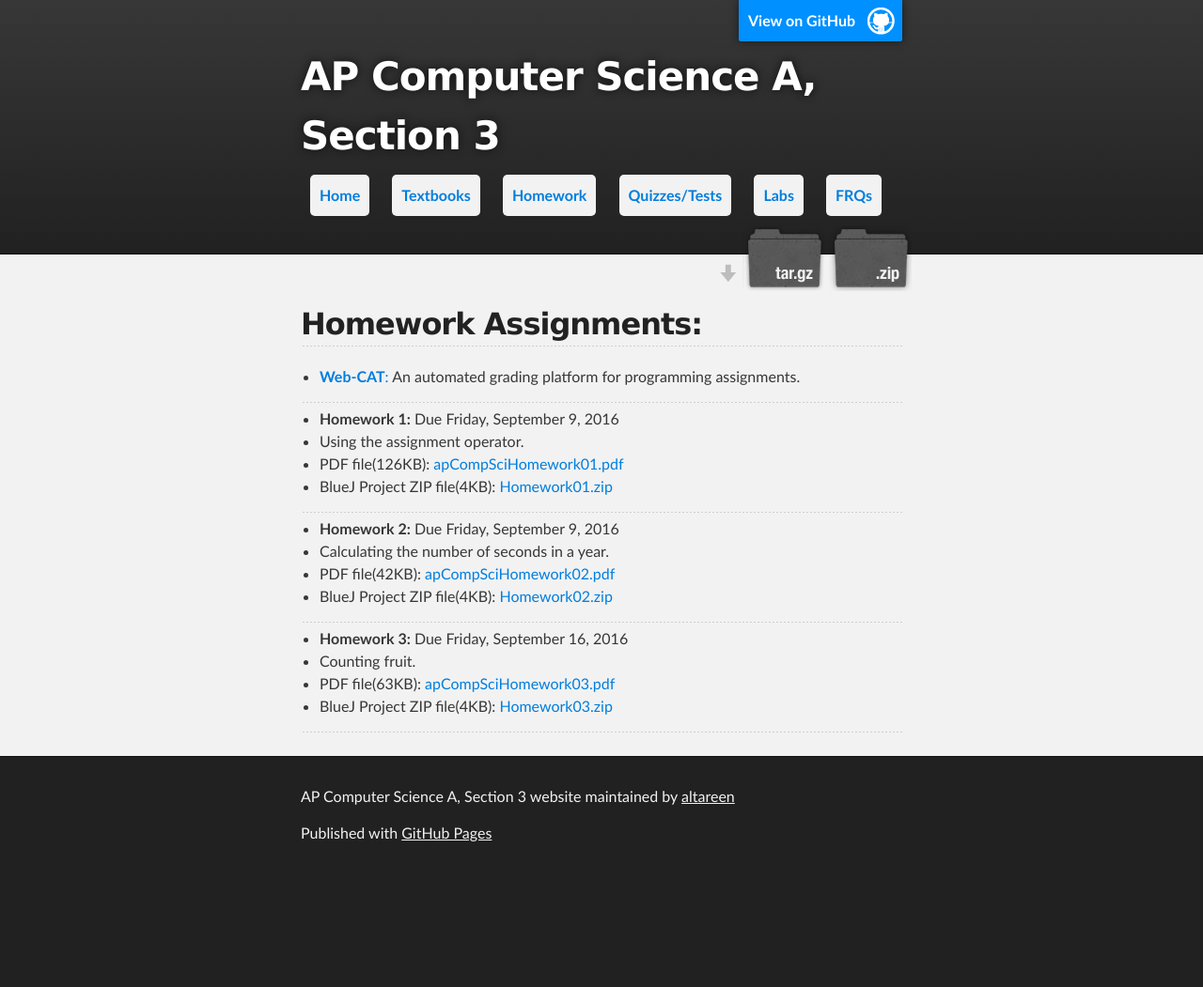
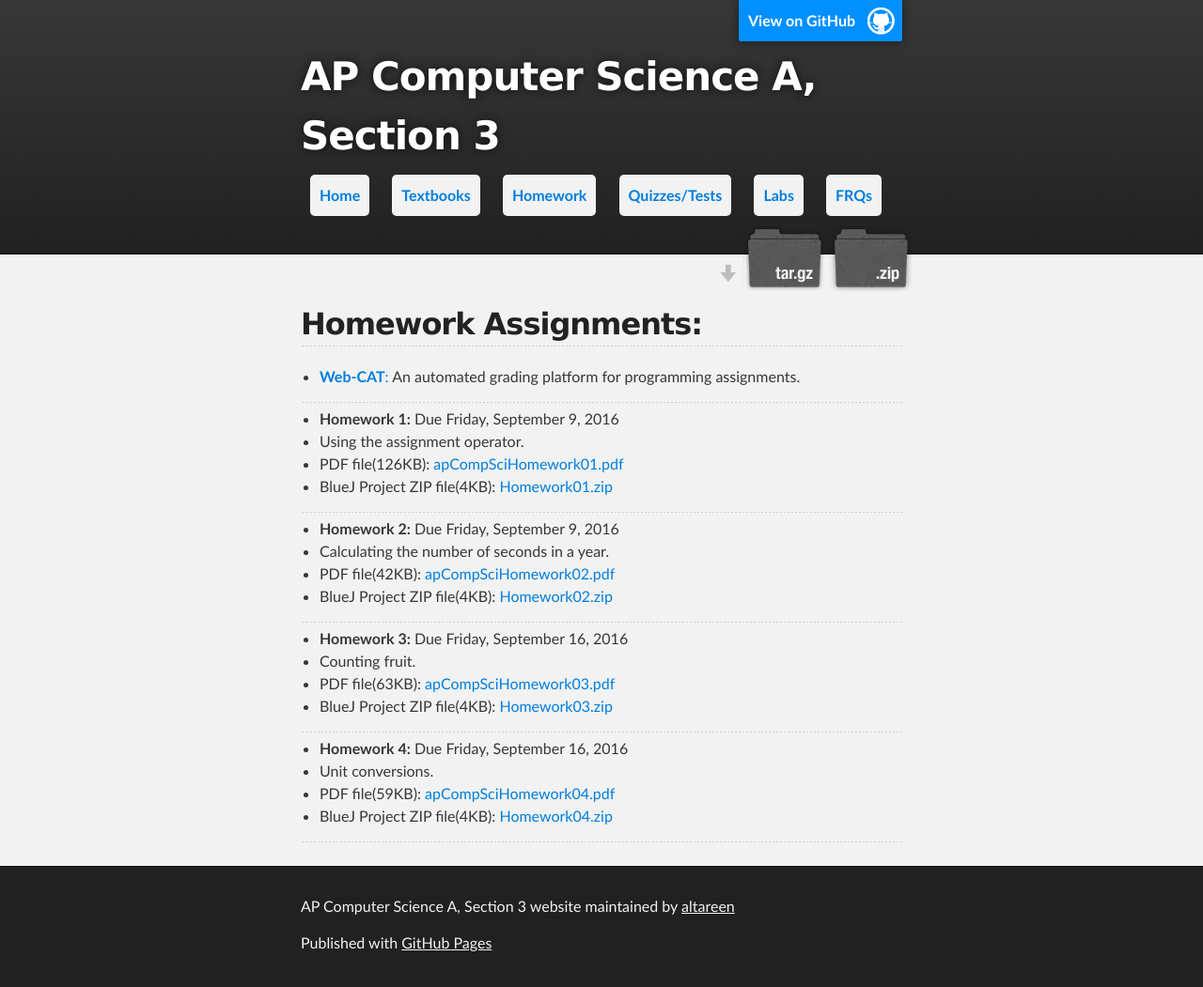
Before and after one commit to ynot1609/apcompsci3, a Jekyll site: the page built from homework/index.md, in a window 1280 px wide. Shown: the whole page at 94% size. Built offline with Jekyll 4.4.1, drawn with Linux system fonts in a browser that asks for light colours; before the commit the page ends 934 px from its top, so only the background shows below that.

Commit message:
Added hw4

```diff
--- a/homework/index.md
+++ b/homework/index.md
@@ -28,3 +28,11 @@ title: Homework Assignments
 + BlueJ Project ZIP file(4KB): [Homework03.zip](/apcompsci3/assets/Homework03.zip)
 
 ---
+
+
++ **Homework 4:** Due Friday, September 16, 2016
++ Unit conversions.
++ PDF file(59KB): [apCompSciHomework04.pdf](/apcompsci3/assets/apCompSciHomework04.pdf)
++ BlueJ Project ZIP file(4KB): [Homework04.zip](/apcompsci3/assets/Homework04.zip)
+
+---
```
Also changed, not shown: 2 other files.
